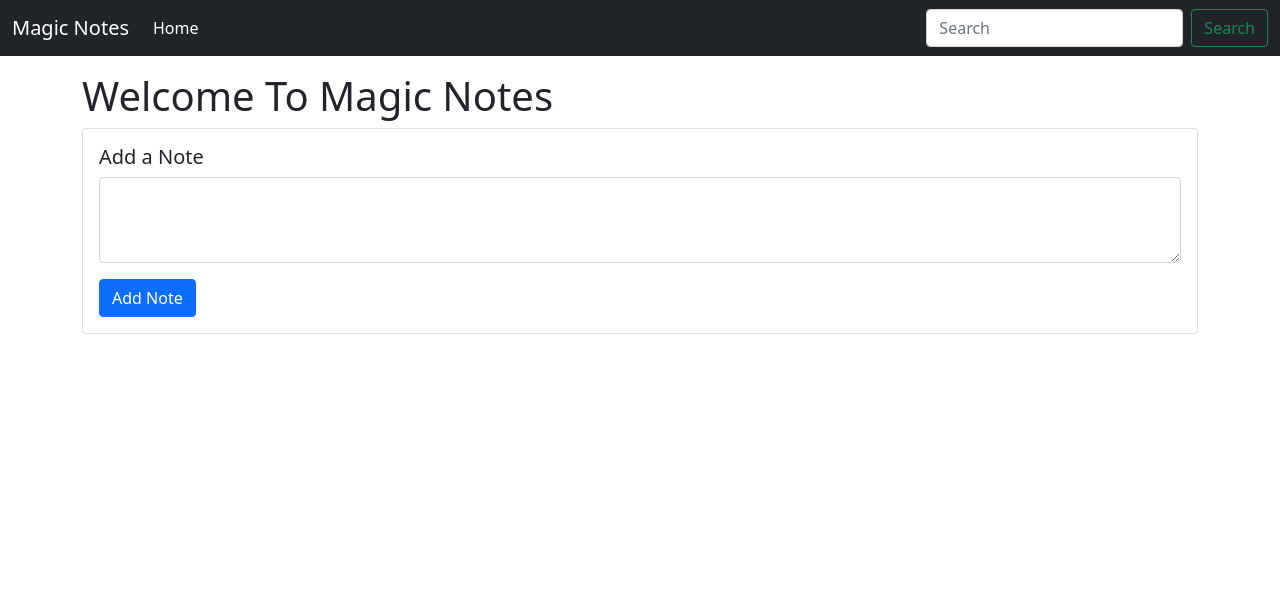
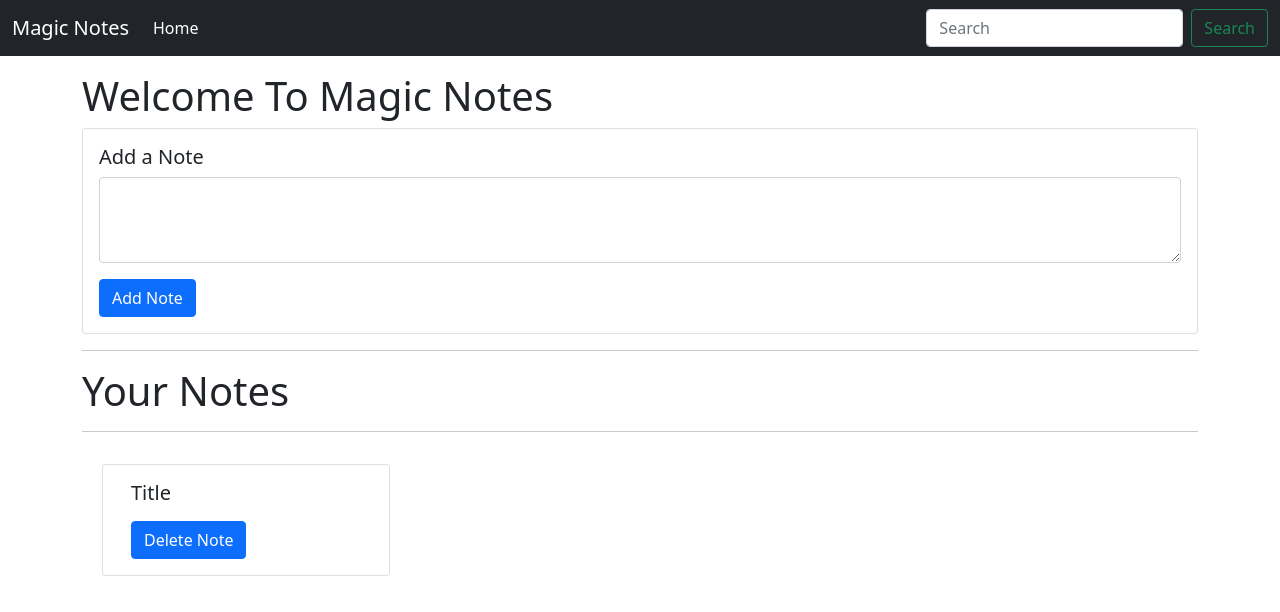
Before and after one commit to Parassahu2308/Notes-App, a plain HTML site: page index.html in a window 1280 px wide. Drawn offline with nearby package versions, Linux system fonts and the light colour scheme.

Commit message:
updated file

```diff
--- a/index.html
+++ b/index.html
@@ -54,19 +54,33 @@
     <!-- Write a Note -->
     <div class="container my-3">
       <h1>Welcome To Magic Notes</h1>
-         <div class="card" >
+      <div class="card">
         <div class="card-body">
           <h5 class="card-title">Add a Note</h5>
           <div class="mb-3">
             <textarea class="form-control" id="addtxt" rows="3"></textarea>
           </div>
-              <a  class="btn btn-primary" id="addbtn">Add Note</a>
+          <a class="btn btn-primary" id="addbtn">Add Note</a>
         </div>
+      </div>
+      <hr />
+
+      <!-- Notes Display -->
+      <h1>Your Notes</h1>
+      <hr />
+      <div id="notes" class="row container-fluid">
+        <div class="my-3 mx-2 card" style="width: 18rem">
+          <div class="card-body">
+            <h5 class="card-title">Title</h5>
+            <p class="card-text"> </p>
+            <button class="btn btn-primary">Delete Note</button>
+          </div>
+        </div>
+
       </div>
     </div>
 
     <!-- Notes -->
-
 
     <script
       src="https://cdn.jsdelivr.net/npm/bootstrap@5.1.3/dist/js/bootstrap.bundle.min.js"
```
Lines whose indentation alone changed are shown as unchanged.
